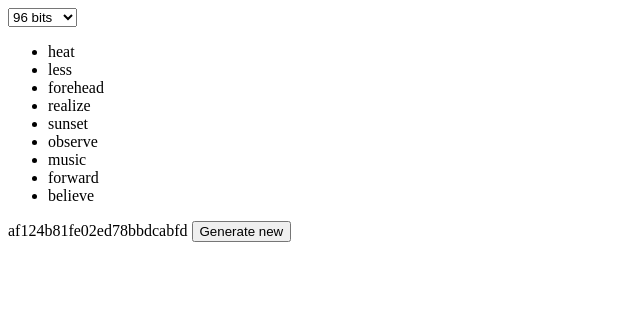
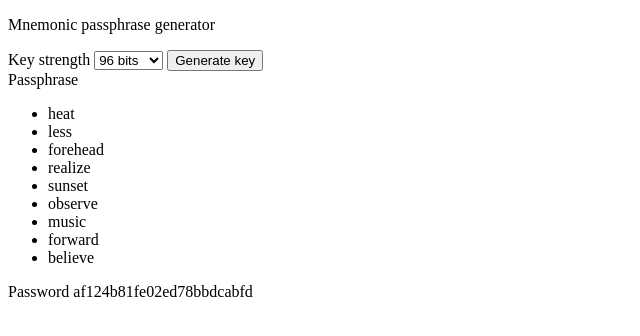
Before and after one commit to ggozad/mnemonic.js, a browser extension: page chrome/mnemonic.html in a window 1280 px wide. Shown: the whole page, without its empty margins (0-640 px from the left). Drawn offline with Linux system fonts and the light colour scheme.

Commit message:
basic html and styles

```diff
--- a/chrome/mnemonic.html
+++ b/chrome/mnemonic.html
@@ -1,21 +1,19 @@
 <!doctype html>
 <html>
 <head>
-    <title>Getting Started Extension's Popup</title>
-    <style>
-      body {
-        min-width: 357px;
-        min-height: ;
-        overflow-x:hidden;
-      }
-    </style>
-
+    <title>Mnemonic password generator</title>
     <script src="jquery.js"></script>
     <script src="mnemonic.js"></script>
     <script src="index.js"></script>
 
+    <meta name="author" content="Crypho" />
+    <link rel="stylesheet" type="text/css" href="mnemonic.css" />
+
 </head>
 <body>
+    <p>Mnemonic passphrase generator</p>
+        <div>
+            <label for="strength">Key strength</label>
         <select id="strength">
             <option value="32">32 bits</option>
             <option value="64">64 bits</option>
@@ -24,9 +22,15 @@
             <option value="160">160 bits</option>
             <option value="192">192 bits</option>
         </select>
+        <button class="btn" id="generate">Generate key</button>
+        </div>
+        <label for="words">Passphrase</label>
         <ul id="words"></ul>
-    <span id="hex">ssss</span>
-    <button id="generate">Generate new</button>
+        <div>
+            <label for="hex">Password</label>
+            <span id="hex"></span>
+        </div>
+
 </body>
 
 </html>
```
Lines whose indentation alone changed are shown as unchanged.
